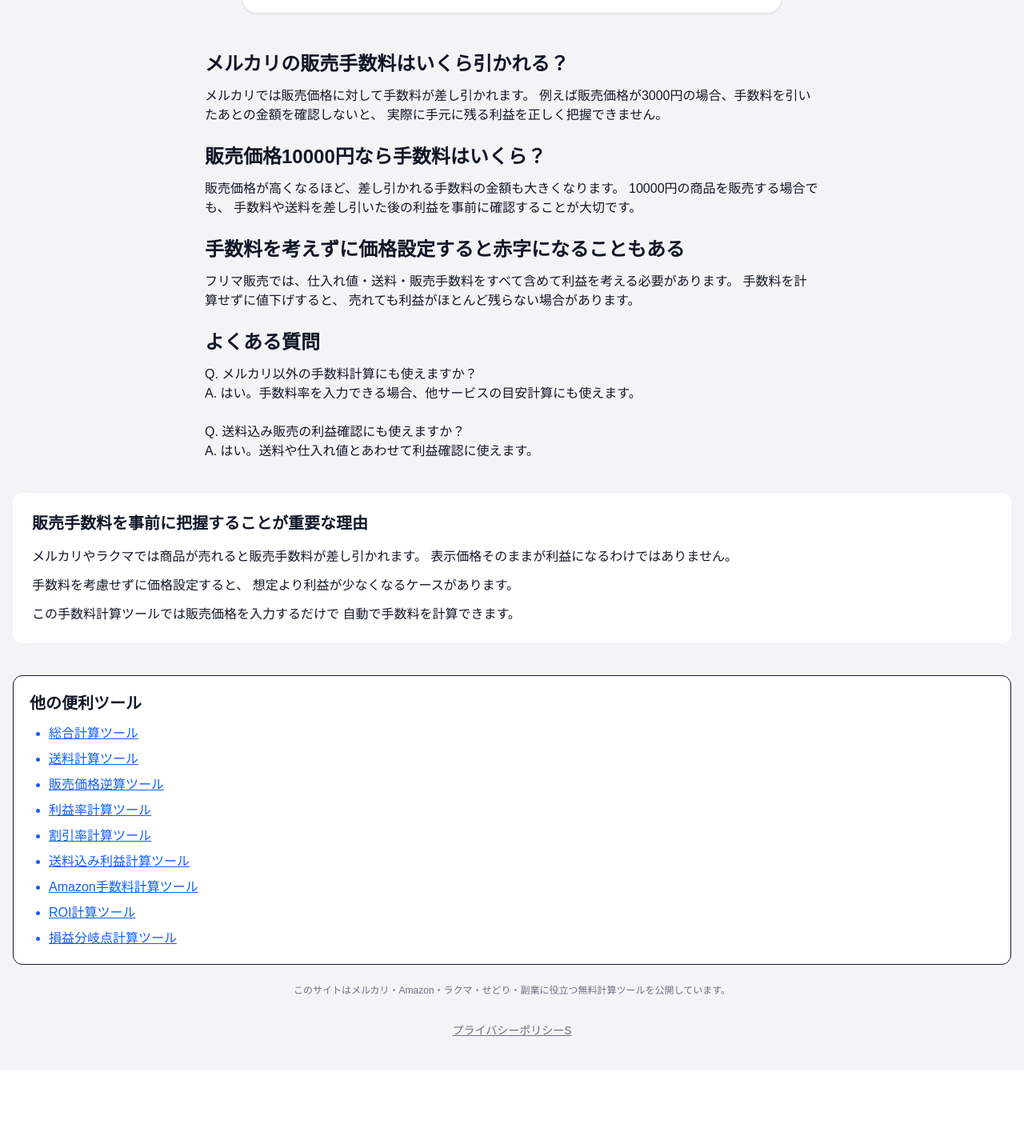
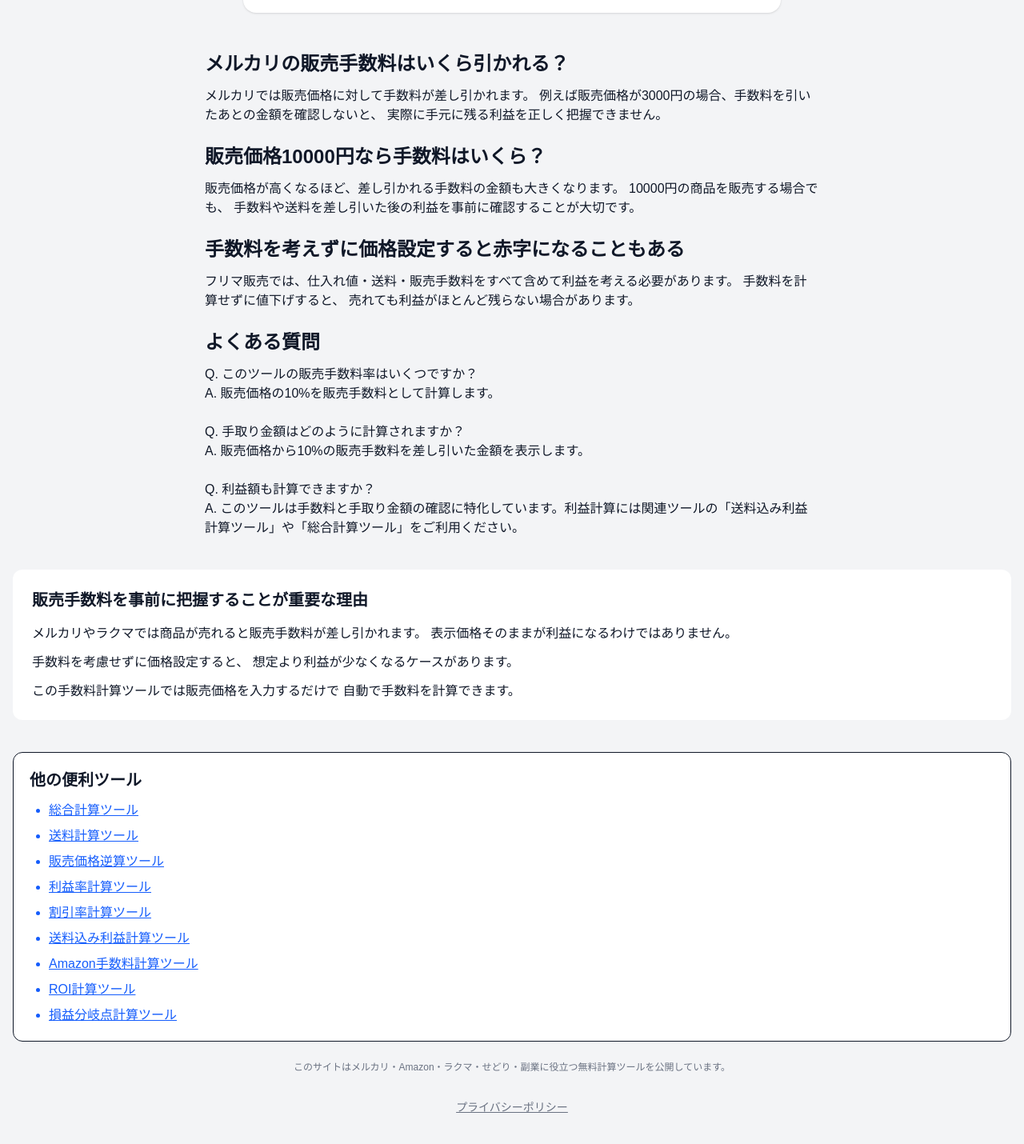
Before and after one commit to antfarm-lab/fee-calc, a Next.js app: page / in a window 1280 px wide. Shown: the part 458-1888 px from the top of the page at 80% size. Before the commit the page ends 1796 px from the top, so only its background shows below. Built offline with nearby package versions, Linux system fonts and the light colour scheme.

Commit message:
fix fee calculator content

```diff
--- a/app/page.tsx
+++ b/app/page.tsx
@@ -88,11 +88,14 @@ export default function Home() {
     よくある質問
   </h2>
   <p>
-      Q. メルカリ以外の手数料計算にも使えますか？<br />
-      A. はい。手数料率を入力できる場合、他サービスの目安計算にも使えます。<br /><br />
+    Q. このツールの販売手数料率はいくつですか？<br />
+    A. 販売価格の10%を販売手数料として計算します。<br /><br />
 
-      Q. 送料込み販売の利益確認にも使えますか？<br />
-      A. はい。送料や仕入れ値とあわせて利益確認に使えます。
+    Q. 手取り金額はどのように計算されますか？<br />
+    A. 販売価格から10%の販売手数料を差し引いた金額を表示します。<br /><br />
+
+    Q. 利益額も計算できますか？<br />
+    A. このツールは手数料と手取り金額の確認に特化しています。利益計算には関連ツールの「送料込み利益計算ツール」や「総合計算ツール」をご利用ください。
   </p>
 </div>
 
@@ -175,7 +178,7 @@ export default function Home() {
 </p>
 <footer className="mt-8 text-center text-sm text-gray-500">
   <a className="underline" href="/privacy">
-    プライバシーポリシーS
+    プライバシーポリシー
   </a>
 </footer>
     </main>
```
Lines whose indentation alone changed are shown as unchanged.
